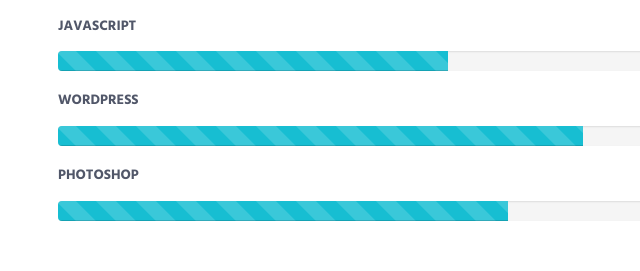
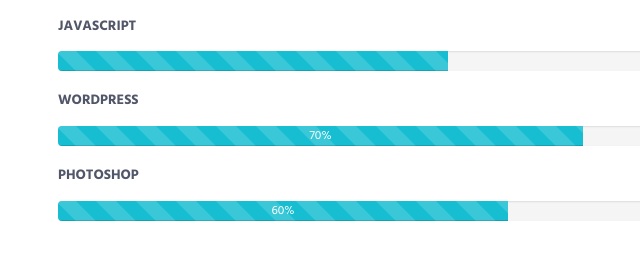
Before and after one commit to achu-v/achu-v, a plain HTML site: page index.html in a window 1280 px wide. Shown: the part 1085-1356 px from the top of the page, 402-1042 px from the left. Drawn offline with Linux system fonts and the light colour scheme.

Commit message:
% commit

```diff
--- a/index.html
+++ b/index.html
@@ -150,13 +150,13 @@
                             <h5>WORDPRESS <span class="color-heading pull-right">70%</span></h5>
                             <div class="progress">
                                 <div class="progress-bar progress-bar-striped active" role="progressbar" aria-valuenow="40" aria-valuemin="0" aria-valuemax="100" style="width:70%;background-color: #17bed2;">
-                                    <!-- 70% -->
+                                    70%
                                 </div>
                             </div>
                             <h5>PHOTOSHOP <span class="color-heading pull-right">60%</span></h5>
                             <div class="progress">
                                 <div class="progress-bar progress-bar-striped active" role="progressbar" aria-valuenow="40" aria-valuemin="0" aria-valuemax="100" style="width:60%;background-color: #17bed2;">
-                                    <!-- 60% -->
+                                    60%
                                 </div>
                             </div>
                         </div>
```
